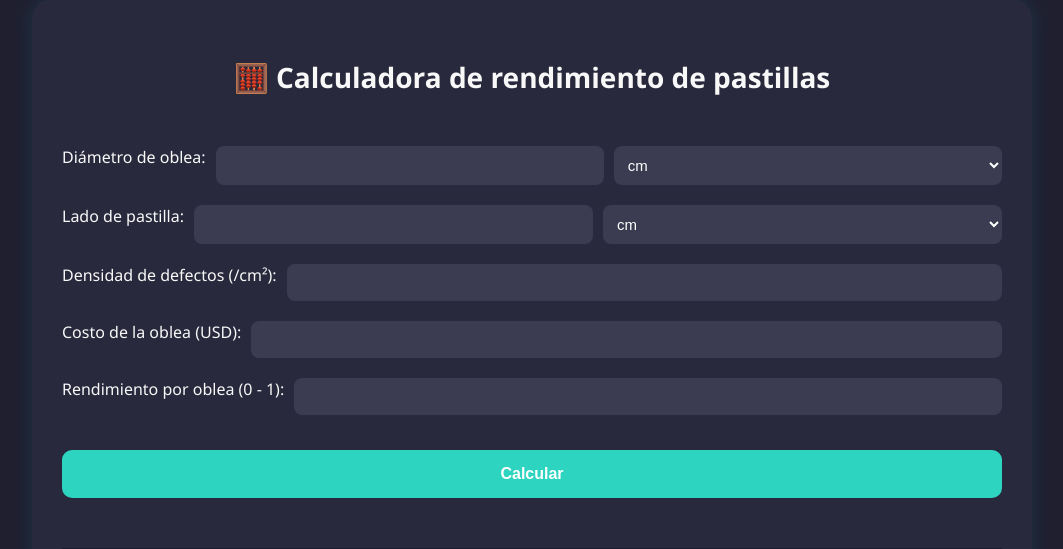
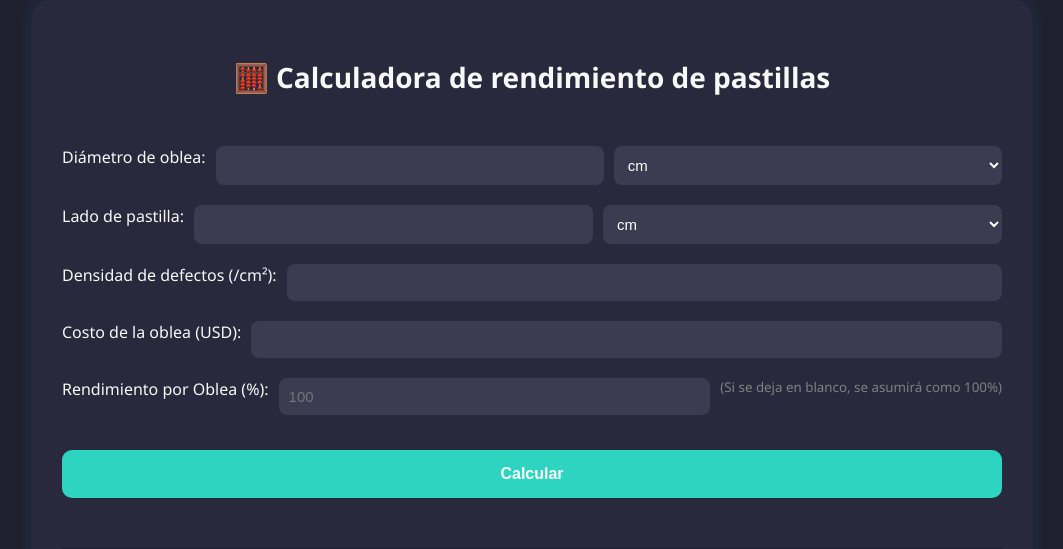
Before and after one commit to RodrigoPP05/calculadora_pastillas, a Flask app: page / in a window 1280 px wide. Shown: the part 51-600 px from the top of the page, without its empty margins (108-1171 px from the left). Run offline with Flask 3, Linux system fonts and the light colour scheme; some libraries are stand-ins or nearby versions.

Commit message:
Update index.html

```diff
--- a/templates/index.html
+++ b/templates/index.html
@@ -46,9 +46,11 @@
       </div>
 
       <div class="campo">
-        <label>Rendimiento por oblea (0 - 1):</label>
-        <input name="Rendimiento Por Oblea" required>
+        <label>Rendimiento por Oblea (%):</label>
+        <input name="Rendimiento Por Oblea" type="number" placeholder="100" min="0" max="100">
+        <small style="color: gray;">(Si se deja en blanco, se asumirá como 100%)</small>
       </div>
+
 
       <button type="submit">Calcular</button>
     </form>
```
